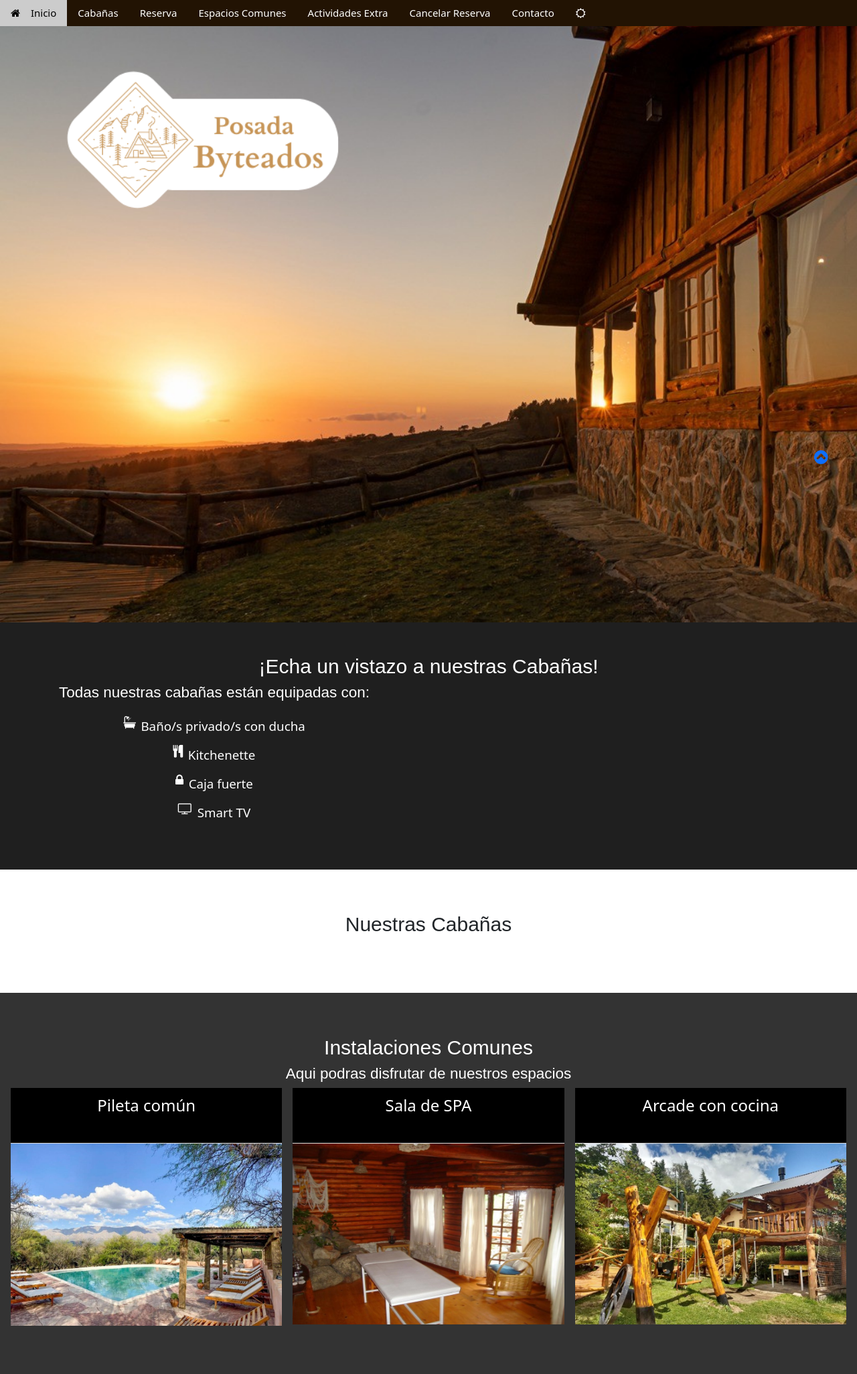
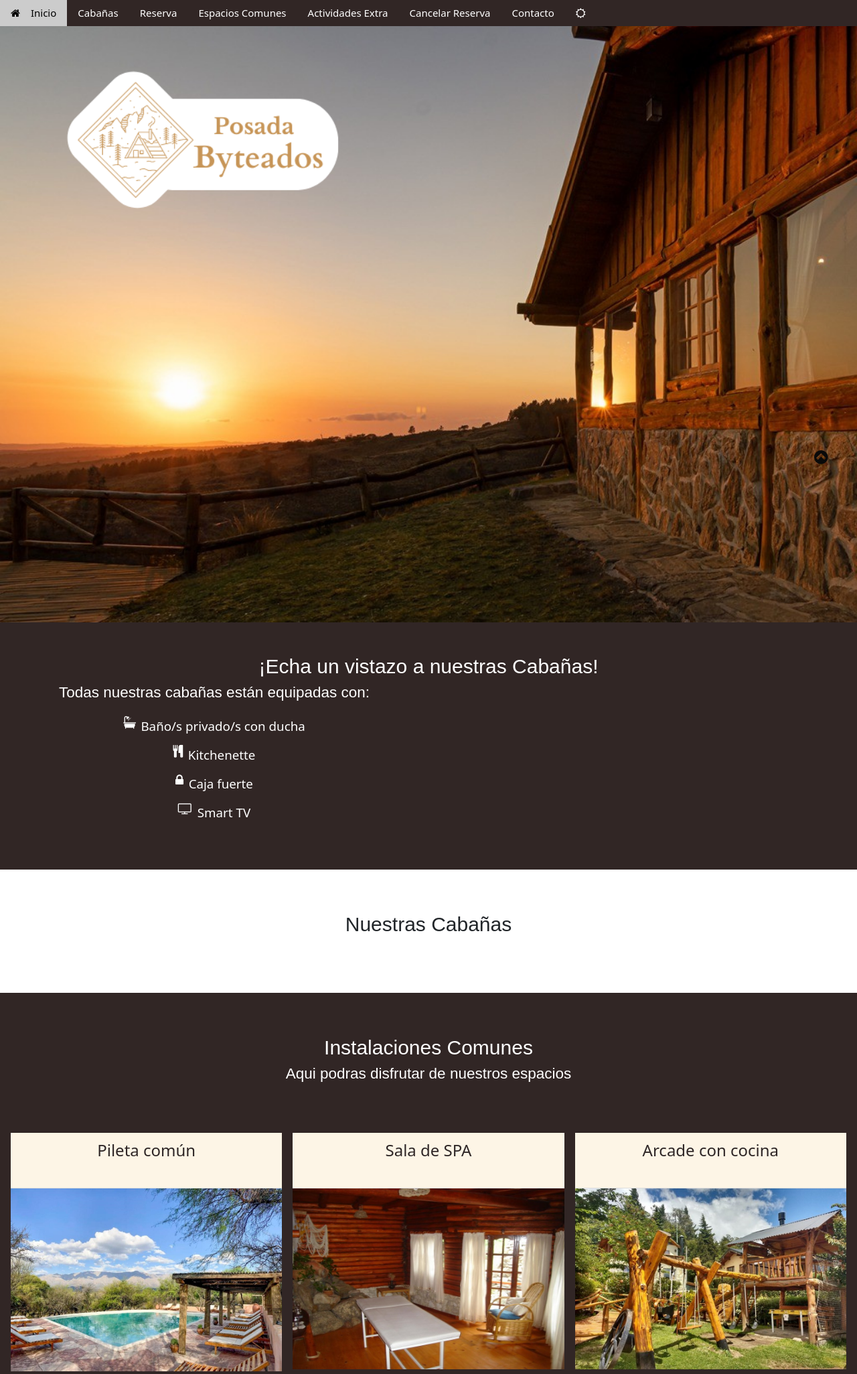
Before and after one commit to MaxiFttInst/UBA_TP_IDS, a Flask app: page / in a window 1280 px wide. Shown: the top 2051 px of the page at 67% size. Run offline with Flask 3, Linux system fonts and the light colour scheme; data that the repository does not hold is empty.

Commit message:
Se realizan cambios estéticos al css y html de la página

```diff
--- a/web/static/css/styles.css
+++ b/web/static/css/styles.css
@@ -1,51 +1,51 @@
 .w3-theme-d1  {
     color: #fff !important;
-     background-color: #000000 !important;
+     background-color: rgb(180, 156, 156) !important;
 }
 .w3-theme-d2  {
     color: #fff !important;
-    background-color: #221303 !important;
+    background-color: #312625 !important;
 }
 .w3-theme-d3  {
     color: #fff !important;
-     background-color: #000000 !important;
+     background-color: rgb(75, 62, 62) !important;
 }
 .w3-theme-d4  {
     color: #fff !important;
-     background-color: #000000 !important;
+     background-color: rgb(75, 62, 62) !important;
 }
 .w3-theme-d5  {
-    color: #fff !important;
-     background-color: #000000 !important;
+    color: #312625 !important;
+     background-color: #fdf5e6 !important;
 }
 
 .w3-theme-light  {
-    color: #000 !important;
+    color: rgb(75, 62, 62) !important;
      background-color: #f0f0f0 !important;
 }
 .w3-theme-dark  {
     color: #fff !important;
-     background-color: #000000 !important;
+     background-color: rgb(75, 62, 62) !important;
 }
 .w3-theme-action  {
     color: #fff !important;
-     background-color: #000000 !important;
+     background-color: rgb(75, 62, 62) !important;
 }
 .w3-text-theme  {
-    color: #000000 !important;
+    color: rgb(48, 39, 39)!important;
 }
 .w3-border-theme  {
-    border-color: #000000 !important;
+    border-color: rgb(48, 39, 39) !important;
 }
 .w3-hover-theme:hover  {
     color: #fff !important;
-     background-color: #000000 !important;
+     background-color: rgb(75, 62, 62) !important;
 }
 .w3-hover-text-theme:hover  {
-    color: #000000 !important;
+    color: rgb(75, 62, 62) !important;
 }
 .w3-hover-border-theme:hover  {
-    border-color: #000000 !important;
+    border-color: #291f1f !important;
 }
 
 .width100{
@@ -81,7 +81,7 @@ body,h1,h2,h3,h4,h5,h6 {font-family: "Raleway", Arial, Helvetica, sans-serif}
 }
 
 .w3-hover-shadow{
-    background-color: #666666;
+    background-color: #5a4848;
 }
 .info {
     max-height: 0;
@@ -97,22 +97,25 @@ body,h1,h2,h3,h4,h5,h6 {font-family: "Raleway", Arial, Helvetica, sans-serif}
 }
 
 .w3-theme {
-    background-color: #000;
-    color: white;
+    background-color: #FDF5E6;
+    color: rgb(46, 38, 38);
     cursor: pointer;
     transition: background-color 0.3s ease, transform 0.3s ease;
 }
 
+.w3-flecha{
+    color: rgb(10, 10, 10);
+}
 
 .w3-theme:hover {
     background-color: #dcdcdc;
     transform: scale(1.02);
-    color: black;
+    color: rgb(105, 90, 90);
     scroll-behavior: smooth;
 }
 
 .w3-theme:hover p {
-    color: #000;
+    color: #413131;
 }
 
 
@@ -125,14 +128,14 @@ body,h1,h2,h3,h4,h5,h6 {font-family: "Raleway", Arial, Helvetica, sans-serif}
 }
 
 #contacto {
-    background-color: rgb(0, 0, 0);
+    background-color: rgb(65, 49, 49);
     color: #fff;
 }
 
 #espacios_comunes{
     color: #fff;
-    border-color: rgb(51, 51, 51);
-    background-color: rgb(51, 51, 51);
+    border-color: rgb(105, 85, 85);
+    background-color: rgb(43, 36, 36);
 }
 .titulo{
     text-align: center;
@@ -162,7 +165,7 @@ body,h1,h2,h3,h4,h5,h6 {font-family: "Raleway", Arial, Helvetica, sans-serif}
 }
 
 .boton {
-    background-color: #000;
+    background-color: #302424;
     color: white;
     border-radius: 40px;
     margin: 5px;
@@ -201,12 +204,12 @@ outline: none;
 .btn-reserva-hover.btn-reserva {
 background-image: linear-gradient(
     to right,
-    #29323c,
-    #485563,
-    #2b5876,
-    #4e4376
+    #3c292b,
+    #1d1518,
+    #533232,
+    #be9494
 );
-box-shadow: 0 4px 15px 0 rgba(45, 54, 65, 0.75);
+box-shadow: 0 4px 15px 0 rgba(46, 39, 40, 0.75);
 }
 
 .cabania-visible{
@@ -227,10 +230,10 @@ box-shadow: 0 4px 15px 0 rgba(45, 54, 65, 0.75);
   .btn-reserva-hover.btn-reserva {
     background-image: linear-gradient(
       to right,
-      #29323c,
-      #485563,
-      #2b5876,
-      #4e4376
+      #3c292b,
+      #1d1518,
+      #533232,
+      #be9494
     );
     box-shadow: 0 4px 15px 0 rgba(45, 54, 65, 0.75);
   }
@@ -272,7 +275,7 @@ body,h1,h2,h3,h4,h5,h6 {
 .hero-text{
     font-size: 6rem;
     opacity: 75%;
-    color:blue;
+    color:#be9494;
 }
 .lead{
     font-size: 2rem;
@@ -377,7 +380,7 @@ body,h1,h2,h3,h4,h5,h6 {
     .reserve{
         width: 70%;
         border-radius: 2rem;
-        background-color: rgb(31, 31, 31);
+        background-color: rgb(44, 40, 40);
         color:wheat;
         font-size: 3rem;
     }
--- a/web/templates/base_general.html
+++ b/web/templates/base_general.html
@@ -31,10 +31,10 @@
 <!-- Contact Container -->
 <div style="margin:0">
 <section id="contacto">
-    <div class="w3-container full-width w3-padding-64 w3-theme-l5" id="contact">
+    <div class="w3-container full-width w3-padding-64 w3-theme-d2" id="contact">
       <div class="w3-row">
         <div class="w3-padding-16 nosotros">
-          <span class="w3-xlarge w3-border-teal w3-bottombar">Sobre Nosotros</span>
+          <span class="w3-xlarge  w3-bottombar">Sobre Nosotros</span>
         </div>
         <div class="m5 columns ">
           <div class="contact-items">
@@ -66,11 +66,8 @@
 
   <!-- Image of location/map -->
   <img src="{{ url_for('static', filename='Imagenes/posadanoche.jpg') }}" style="width:100%;">
-<!-- Footer -->
-<footer class="w3-container full-width w3-padding-32 w3-theme-d1">
   {% block flecha_index %}
   {% endblock %}
-  </footer>
 
   <script src="{{ url_for('static', filename='js/script.js')}}"></script>
   <script src="https://code.jquery.com/jquery-3.3.1.slim.min.js" integrity="sha384-q8i/X+965DzO0rT7abK41JStQIAqVgRVzpbzo5smXKp4YfRvH+8abtTE1Pi6jizo" crossorigin="anonymous"></script>
--- a/web/templates/index.html
+++ b/web/templates/index.html
@@ -16,7 +16,7 @@
 <div class="w3-top">
   <div class="w3-bar w3-theme-d2 w3-left-align">
     <a class="w3-bar-item w3-button w3-hide-medium w3-hide-large w3-right w3-hover-white w3-theme-d2" href="javascript:void(0);" onclick="openNav()"><i class="fa fa-bars"></i></a>
-    <a href="#" class="w3-bar-item w3-button w3-teal"><i class="fa fa-home w3-margin-right"></i>Inicio</a>
+    <a href="#" class="w3-bar-item w3-button w3-sand"><i class="fa fa-home w3-margin-right"></i>Inicio</a>
     <a href="#habitaciones" class="w3-bar-item w3-button w3-hide-small w3-hover-white"> Cabañas</a>
     <a href="#reserva_ahora" class="w3-bar-item w3-button w3-hide-small w3-hover-white">Reserva</a>
     <a href="#espacios_comunes" class="w3-bar-item w3-button w3-hide-small w3-hover-white">Espacios Comunes</a>
@@ -34,6 +34,7 @@
     <a href="#work" class="w3-bar-item w3-button">Espacios Comunes</a>
     <a href="#extra" class="w3-bar-item w3-button">Actividades Extras</a>
     <a href="#contact" class="w3-bar-item w3-button">Contacto</a>
+    <a href="{{url_for('cancelar') }}" class="w3-bar-item w3-button w3-hide-small w3-hover-white">Cancelar Reserva</a>
     <a href="#nos" class="w3-bar-item w3-button">Nosotros</a>
   </div>
 </div>
@@ -45,7 +46,7 @@
 
 
 <!-- Carrusel cabañas -->
-<section id="habitaciones" class="bc-light-gray">
+<section id="habitaciones" class="w3-theme-d2">
   <!--carrucel-->
 
   <h2 class="text-white fs-2">¡Echa un vistazo a nuestras Cabañas!</h2>
@@ -168,10 +169,11 @@
   </div>
 </section>
 
-<section id="espacios_comunes" class="bc-light-gray">
+<section id="espacios_comunes" class="w3-theme-d2">
   <div class="w3-row-padding w3-center w3-padding-64" id="pricing">
       <h2>Instalaciones Comunes</h2>
       <h4>Aqui podras disfrutar de nuestros espacios</h4>
+      <br><br><br>
       {% for espacio in dic_espacios %}
             <div class="w3-third w3-margin-bottom">
               <ul class="w3-ul w3-hover-shadow w3-theme header">
@@ -192,12 +194,12 @@
 <section id="actividades_extra" class="bc-white">
     <div class="w3-row-padding w3-center w3-padding-64" id="extra">
         <h2>Actividades Adicionales</h2>
-        <h5>Algunas de nuestras actividades</h5><br>
+        <h5>Algunas de nuestras actividades</h5><br><br>
         <div class="w3-row-padding">
             <div class="w3-half w3-margin-bottom">
             <img src="{{ url_for('static', filename='Imagenes/tour1.jpg') }}" alt="Norway" style="width:100%">
             <div class="w3-container w3-white">
-                <h3>Tour Cumbrecita</h3>
+                <h3 style = "margin-top: 1%;">Tour Cumbrecita</h3>
                   <span class="hide" id="hideText">
                     <p> <h5>Por persona US$54</h5> <br>
                       <h4>Recorrido</h4><h5>Salida:</h5> Partirás desde la ciudad de Córdoba por la Ruta Provincial E55, pasando por el Monumento a Myriam Stefford, Alta Gracia, Anisacate, La Bolsa y Villa Ciudad de América. <br>
@@ -212,13 +214,13 @@
 
                       La empresa se reserva el derecho de alterar y / o modificar itinerarios y excursiones contratados ante cuestiones de diagramación y/o causas de fuerza mayor y / o caso fortuito que impidan el normal cumplimiento del mismo: corte de rutas x nevadas, huracanes, inundaciones, reprogramación de eventos y / o cualquier otro factor que pueda significar un riesgo o una falta de servicio para el pasajero.</p>
                 </span>
-                <button class="w3-button w3-block w3-black w3-margin-bottom" id="hideText_btn">Mas Información</button>
+                <button class="w3-button w3-block w3-black w3-margin-bottom w3-theme-d2" id="hideText_btn">Mas Información</button>
             </div>
         </div>
         <div class="w3-half w3-margin-bottom">
           <img src="{{ url_for('static', filename='Imagenes/tour2.jpg') }}" alt="Austria" style="width:100%">
           <div class="w3-container w3-white">
-              <h3>Wine Tour Privado a Colonia Caroya</h3>
+              <h3 style = "margin-top: 1%;">Wine Tour Privado a Colonia Caroya</h3>
                 <span class="hide" id="hideText2">
                   <p> <h5>Por persona US$114</h5> <br>
 
@@ -230,7 +232,7 @@
                   La empresa se reserva el derecho de alterar y / o modificar itinerarios y excursiones contratados ante cuestiones de diagramación y/o causas de fuerza mayor y / o caso fortuito que impidan el normal cumplimiento del mismo: corte de rutas x nevadas, huracanes, inundaciones, reprogramación de eventos y / o cualquier otro factor que pueda significar un riesgo o una falta de servicio para el pasajero.La empresa se reserva el derecho de alterar y / o modificar itinerarios y excursiones contratados ante cuestiones de diagramación y/o causas de fuerza mayor y / o caso fortuito que impidan el normal cumplimiento del mismo: corte de rutas x nevadas, huracanes, inundaciones, reprogramación de eventos y / o cualquier otro factor que pueda significar un riesgo o una falta de servicio para el pasajero.
                   </p>
                 </span>
-                <button class="w3-button w3-block w3-black w3-margin-bottom" id="hideText_btn2">Mas Información</button>
+                <button class="w3-button w3-block w3-black w3-margin-bottom w3-theme-d2" id="hideText_btn2">Mas Información</button>
             </div>
         </div>
         </div>
@@ -245,7 +247,7 @@
 
 {% block flecha_index %}
 <div style="position:fixed;left:95%;bottom:100px;z-index:1;" class="w3-tooltip w3-right">
-  <a class=" w3-theme-2" href="#myPage"><span class="w3-xlarge">
+  <a class=" w3-flecha"href="#myPage"><span class="w3-xlarge">
   <i class="fa fa-chevron-circle-up"></i></span></a>
 </div>
 {% endblock %}
```
Also changed, not shown: web/static/css/cancelacion.css (+16 -13 lines), web/static/css/reservas.css (+20 -8 lines), web/templates/cancelacion.html (+9 -6 lines), web/templates/reserva.html (+7 -4 lines).
